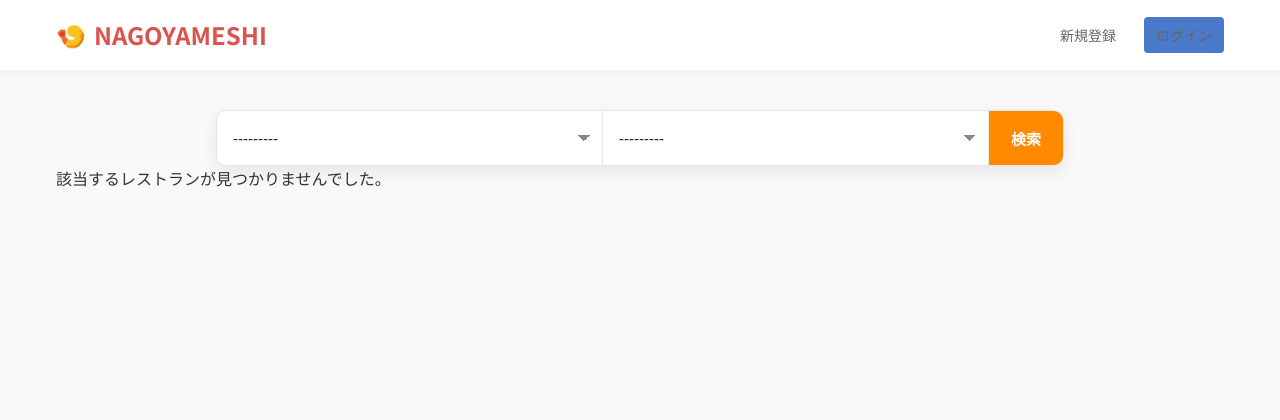
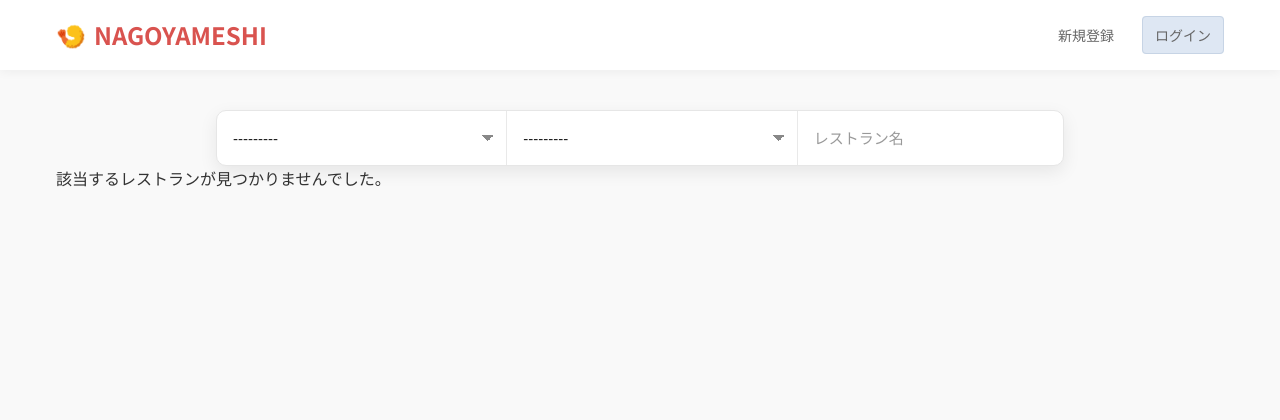
Before and after one commit to Yanan2236/nagoyameshi, a Django app: page / in a window 1280 px wide. Shown: the top 420 px of the page. Run offline with Django 5.2, Linux system fonts and the light colour scheme; data that the repository does not hold is empty.

Commit message:
feat: add search box

```diff
--- a/base/forms.py
+++ b/base/forms.py
@@ -6,14 +6,18 @@ class SearchForm(forms.Form):
     spot = forms.ModelChoiceField(
         queryset=Spot.objects.all(),
         required=False,
-        widget=forms.Select(attrs={"class": "search-select"})
+        widget=forms.Select(attrs={"class": "search-select search-field"})
     )
     genre = forms.ModelChoiceField(
         queryset=Genre.objects.all(),
         required=False,
-        widget=forms.Select(attrs={"class": "search-select"})
+        widget=forms.Select(attrs={"class": "search-select search-field"})
     )
-
+    restaurant_name = forms.CharField(
+        max_length=100,
+        required=False,
+        widget=forms.TextInput(attrs={"class": "search-input search-field", "placeholder": "レストラン名"})
+    )
 
 class ReservationForm(forms.ModelForm):
     class Meta:
--- a/base/templates/base/billing/card_infomation.html
+++ b/base/templates/base/billing/card_infomation.html
@@ -17,17 +17,17 @@
     </div>
 
     <div class="billing-actions">
-      <a href="{% url 'card_update' %}" class="btn primary">カード情報を変更する</a>
+      <a href="{% url 'card_update' %}" class="btn-primary">カード情報を変更する</a>
 
       <form action="{% url 'card_delete' %}" method="post" class="delete-form">
         {% csrf_token %}
-        <button type="submit" class="btn primary">カードを削除する</button>
+        <button type="submit" class="btn-primary">カードを削除する</button>
       </form>
     </div>
 
   {% else %}
     <p>登録されたカードはありません。</p>
-    <a href="{% url 'card_update' %}" class="btn primary">カードを登録する</a>
+    <a href="{% url 'card_update' %}" class="btn-primary">カードを登録する</a>
   {% endif %}
 
   {% include "components/link_to_mypage.html" %}
--- a/base/templates/base/billing/card_update.html
+++ b/base/templates/base/billing/card_update.html
@@ -19,7 +19,7 @@
     <!-- Stripe の payment_method_id を受け取る hidden -->
     <input type="hidden" name="payment_method_id" id="payment-method-id">
 
-    <button id="card-submit" type="submit" class="btn primary">保存する</button>
+    <button id="card-submit" type="submit" class="btn-primary">保存する</button>
   </form>
 </div>
 
--- a/base/templates/base/billing/card_update_complete.html
+++ b/base/templates/base/billing/card_update_complete.html
@@ -12,7 +12,7 @@
   <p>今後の決済は新しいカードが利用されます。</p>
 
   {% if not user.subscription %}
-  <a href="{% url 'subscription_create' %}" class="btn primary">サブスリプション登録へ進む</a>
+  <a href="{% url 'subscription_create' %}" class="btn-primary">サブスリプション登録へ進む</a>
   {% endif %}
   {% include "components/link_to_mypage.html" %}
 </div>
--- a/base/templates/base/mypage/index.html
+++ b/base/templates/base/mypage/index.html
@@ -12,13 +12,13 @@
   <section class="mypage-section">
     <h3>ユーザー名</h3>
     <p>{{ user.username }}</p>
-    <a href="{% url 'username_update' %}" class="btn primary">編集する</a>
+    <a href="{% url 'username_update' %}" class="btn-primary">編集する</a>
   </section>
 
   <section class="mypage-section">
     <h3>メール</h3>
     <p>{{ user.email }}</p>
-    <a href="{% url 'account_email' %}" class="btn primary">編集する</a>
+    <a href="{% url 'account_email' %}" class="btn-primary">編集する</a>
   </section>
 
   <section class="mypage-section">
--- a/base/templates/base/reservation/reservation_form.html
+++ b/base/templates/base/reservation/reservation_form.html
@@ -8,7 +8,7 @@
     {% csrf_token %}
     {{ form.as_p }}
 
-    <button type="submit" class="btn primary">予約する</button>
+    <button type="submit" class="btn-primary">予約する</button>
   </form>
 </div>
 {% endblock %}
--- a/base/templates/base/subscription/subscription_create.html
+++ b/base/templates/base/subscription/subscription_create.html
@@ -13,7 +13,7 @@
 
     <form method="post">
         {% csrf_token %}
-        <button type="submit" class="btn primary">
+        <button type="submit" class="btn-primary">
             登録する
         </button>
     </form>
--- a/base/templates/base/top/top.html
+++ b/base/templates/base/top/top.html
@@ -13,7 +13,6 @@
     {% if restaurants %}
         <ul class="results-list">
             {% for restaurant in restaurants %}
-                {% include 'components/restaurant_card.html' with restaurant=restaurant %}
             {% endfor %}
         </ul>
     {% else %}
--- a/base/views/api/restaurant_list.py
+++ b/base/views/api/restaurant_list.py
@@ -5,6 +5,7 @@ from base.models import Restaurant, Spot, SpotSubArea
 def restaurant_list_api(request):
     spot_id = request.GET.get("spot")
     genre_id = request.GET.get("genre")
+    name = request.GET.get("restaurant_name")
 
     '''JOINで同時に持ってくる.別SQLでまとめて持ってきてから配る
     qs = Restaurant.objects.all()
@@ -25,6 +26,11 @@ def restaurant_list_api(request):
     if genre_id:
         qs = qs.filter(genre__id=genre_id)
 
+    if name:
+        qs = qs.filter(name__icontains=name)
+
+    qs = qs.distinct()
+
     data = [
         {
             "id": r.id,
--- a/static/css/components/search_form.css
+++ b/static/css/components/search_form.css
@@ -4,7 +4,6 @@
   padding: 0 16px;
 }
 
-/* 検索バー本体（1枚板） */
 .search-form form {
   display: flex;
   align-items: center;
@@ -18,7 +17,6 @@
   height: 56px;
 }
 
-/* select共通：箱を親に溶かす */
 .search-select {
   appearance: none;
   -webkit-appearance: none;
@@ -31,25 +29,23 @@
   font-size: 15px;
   color: #222;
 
-  padding: 0 40px 0 16px;     /* 右に矢印用の余白を確保 */
+  padding: 0 40px 0 16px;
   outline: none;
   cursor: pointer;
 
-  flex: 1;                    /* とりあえず均等。後で比率調整可 */
-  min-width: 0;               /* flex縮小時のはみ出し防止 */
+  flex: 1;
+  min-width: 0;
 }
 
-/* 2つ目のselectの左に区切り線 */
-.search-select + .search-select {
+.search-select + .search-select,
+.search-select + .search-input {
   border-left: 1px solid #e9e9e9;
 }
 
-/* selectの矢印を擬似的に作る（右側に▼） */
 .search-form form {
   position: relative;
 }
 
-/* 1つ目の矢印 */
 .search-select {
   background-image:
     linear-gradient(45deg, transparent 50%, #888 50%),
@@ -61,7 +57,26 @@
   background-repeat: no-repeat;
 }
 
-/* ボタン：右端セグメント */
+.search-input {
+  border: none;
+  background: transparent;
+  height: 100%;
+
+  font-size: 15px;
+  color: #222;
+
+  padding: 0 16px;
+  outline: none;
+  cursor: text;
+
+  flex: 1;
+  min-width: 0;
+}
+
+.search-input::placeholder {
+  color: #999;
+}
+
 .search-form button[type="submit"] {
   height: 100%;
   padding: 0 22px;
@@ -69,13 +84,13 @@
   border: none;
   border-left: 1px solid #e9e9e9;
 
-  background: #ff8a00;        /* 食べログ系オレンジ */
+  background: #ff8a00;
   color: #fff;
   font-weight: 700;
   font-size: 15px;
 
   cursor: pointer;
-  flex: 0 0 auto;             /* 伸び縮みさせない */
+  flex: 0 0 auto;
   white-space: nowrap;
   transition: background 0.15s ease, filter 0.15s ease;
 }
@@ -84,13 +99,12 @@
   filter: brightness(0.95);
 }
 
-/* フォーカス時：親箱が反応するほうが一体感でる */
 .search-form form:focus-within {
   border-color: #ff8a00;
   box-shadow: 0 0 0 3px rgba(255,138,0,0.15), 0 6px 18px rgba(0,0,0,0.08);
 }
 
-/* レスポンシブ：狭い時は2段に */
+
 @media (max-width: 640px) {
   .search-form form {
     flex-wrap: wrap;
--- a/static/css/utils/buttons.css
+++ b/static/css/utils/buttons.css
@@ -11,11 +11,14 @@
 }
 
 .btn-primary {
-  background-color: #4a79c9;
+  background-color: #dee7f3;
+  color: #34567a;
+  border: 1px solid #c7d4e5;
 }
 
 .btn-primary:hover {
-  background-color: #3f68ad;
+  background-color: #d0dced;
+  border-color: #b8c7dc;
 }
 
 .btn-secondary {
--- a/static/js/components/search_form.js
+++ b/static/js/components/search_form.js
@@ -1,21 +1,25 @@
 const spotSelect  = document.querySelector('select.search-select[name="spot"]');
 const genreSelect = document.querySelector('select.search-select[name="genre"]');
+const nameInput   = document.querySelector('input.search-input[name="restaurant_name"]');
 
 const selects = document.querySelectorAll('select.search-select');
-
 const resultsList = document.querySelector('.results-list');
 
-selects.forEach(select => {
-  select.addEventListener('change', () => {
-    console.log(spotSelect.value, genreSelect.value);
+let searchTimer = null;
 
+const runSearch = () => {
   const params = new URLSearchParams();
+
   if (spotSelect.value) {
     params.append('spot', spotSelect.value);
   }
   if (genreSelect.value) {
     params.append('genre', genreSelect.value);
   }
+  if (nameInput.value.trim()) {
+    params.append('restaurant_name', nameInput.value.trim());
+  }
+
   const url = '/api/restaurants/?' + params.toString();
 
   fetch(url)
@@ -26,7 +30,15 @@ selects.forEach(select => {
     .catch(error => {
       console.error('Error fetching data:', error);
     });
+};
+
+selects.forEach(select => {
+  select.addEventListener('change', runSearch);
 });
+
+nameInput.addEventListener('input', () => {
+  clearTimeout(searchTimer);
+  searchTimer = setTimeout(runSearch, 400);
 });
 
 const renderRestaurtans = (results) => {
--- a/templates/components/search_form.html
+++ b/templates/components/search_form.html
@@ -1,7 +1,7 @@
 <div class=search-form>
-    <form action="{% url 'api_restaurants' %}" method="get">
+    <form>
         {{ form.spot }}
         {{ form.genre }}
-        <button type="submit">検索</button>
+        {{ form.restaurant_name }}
     </form>
 </div>
```
Also changed, not shown: static/css/components/header.css (added). Lines whose indentation alone changed are shown as unchanged.
